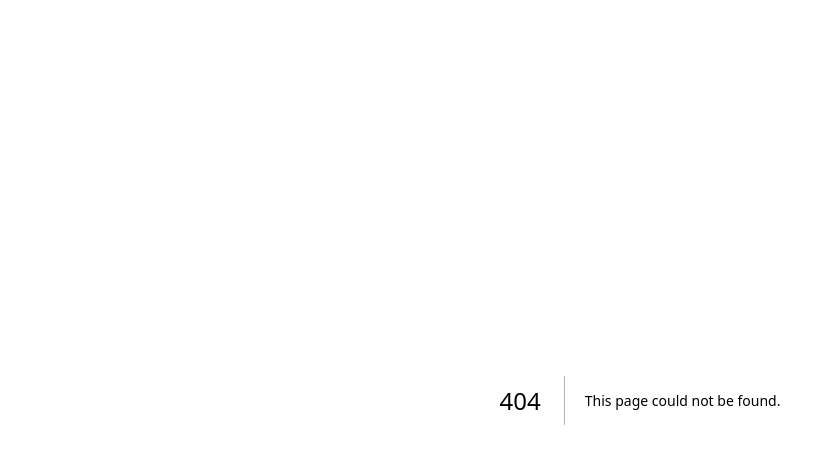
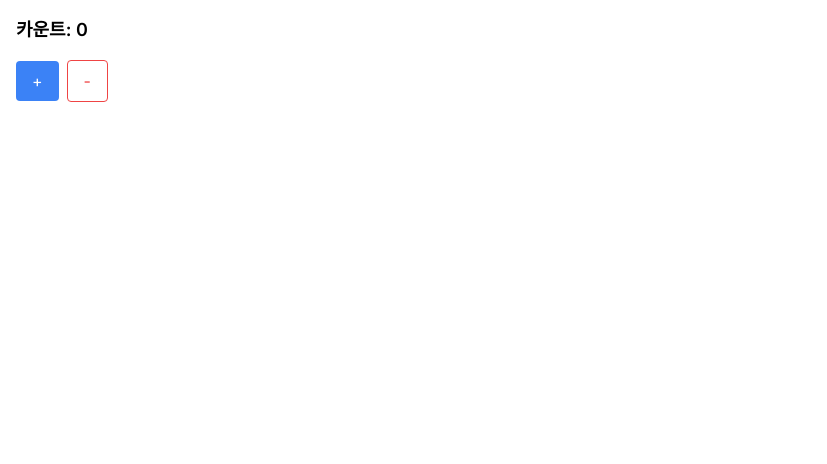
Before and after one commit to jeong-jihyun/my-next-app, a Next.js app: page /reducer in a window 1280 px wide. Before the commit this address had no page. Shown: the top 464 px of the page, without its empty margins (0-827 px from the left). Built offline with nearby package versions, Linux system fonts and the light colour scheme.

Commit message:
리듀서를 사용한 상태 로직 간소화

```diff
--- /dev/null
+++ b/src/app/reducer/counter-with-reducer.tsx
@@ -0,0 +1,38 @@
+'use client'
+
+import { useReducer } from "react";
+
+interface State {
+  count: number;
+}
+type Action = { type: "INCREMENT" } | { type: "DECREMENT" };
+const initialState: State = { count: 0 };
+const reducer = (state: State, action: Action): State => {
+  switch (action.type) {
+    case "INCREMENT":
+      return { count: state.count + 1 };
+    case "DECREMENT":
+      return { count: state.count - 1 };
+  }
+};
+
+export const CounterWithReducer = () => {
+  const [state, dispatch] = useReducer(reducer, initialState);
+  return (
+    <div>
+      <p className="mb-4 text-lg font-semibold">카운트: {state.count}</p>
+      <button
+        onClick={() => dispatch({ type: "INCREMENT" })}
+        className="px-4 py-2 mr-2 text-white bg-blue-500 rounded hover:bg-blue-700"
+      >
+        +
+      </button>
+      <button
+        onClick={() => dispatch({ type: "DECREMENT" })}
+        className="px-4 py-2 text-red-500 bg-white border border-red-500 rounded hover:bg-red-200"
+      >
+        -
+      </button>
+    </div>
+  );
+};
--- /dev/null
+++ b/src/app/reducer/page.tsx
@@ -0,0 +1,9 @@
+import { CounterWithReducer } from "./counter-with-reducer";
+
+export default function Home() {
+  return (
+    <main className="flex flex-col p-4 space-y-2">
+      <CounterWithReducer />
+    </main>
+  );
+}
```
